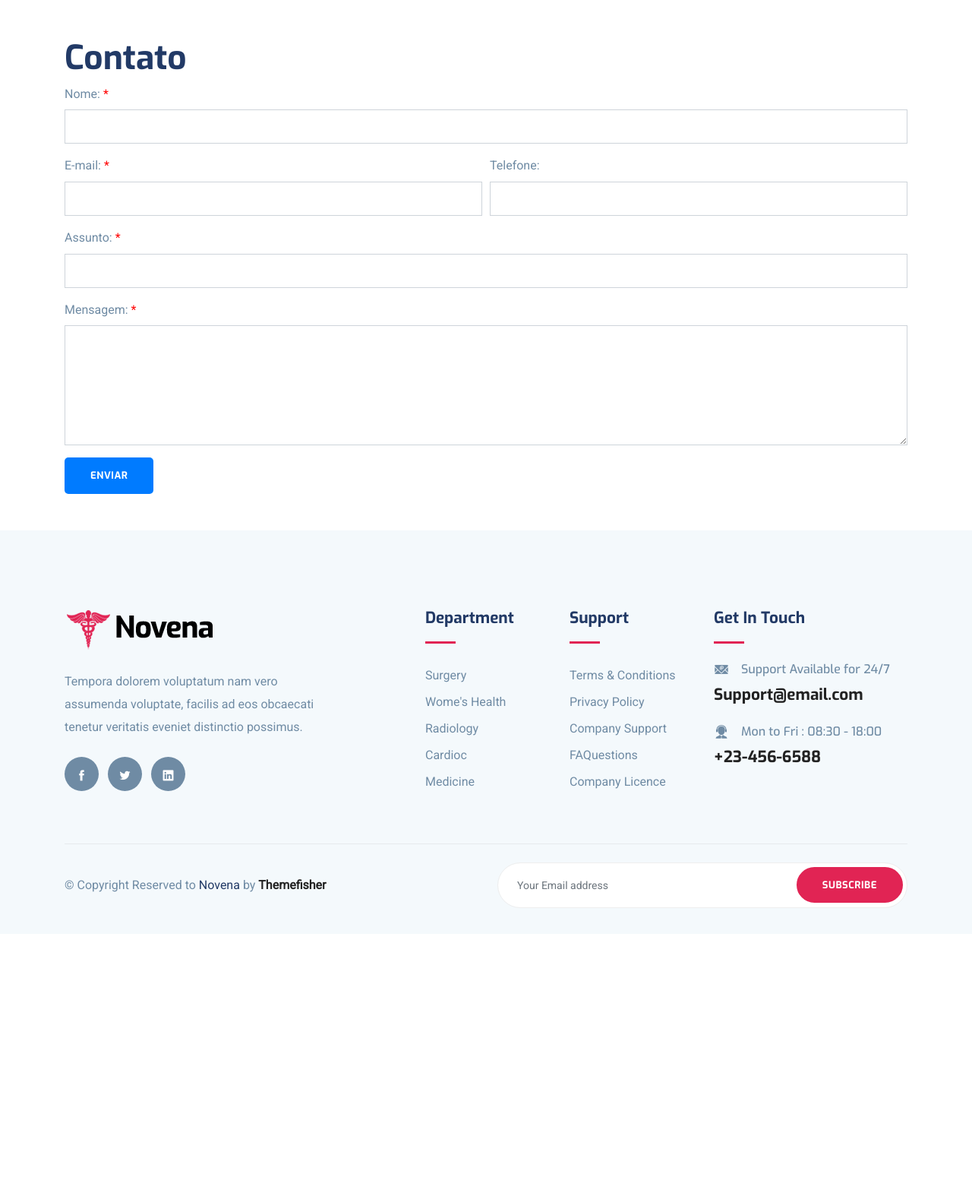
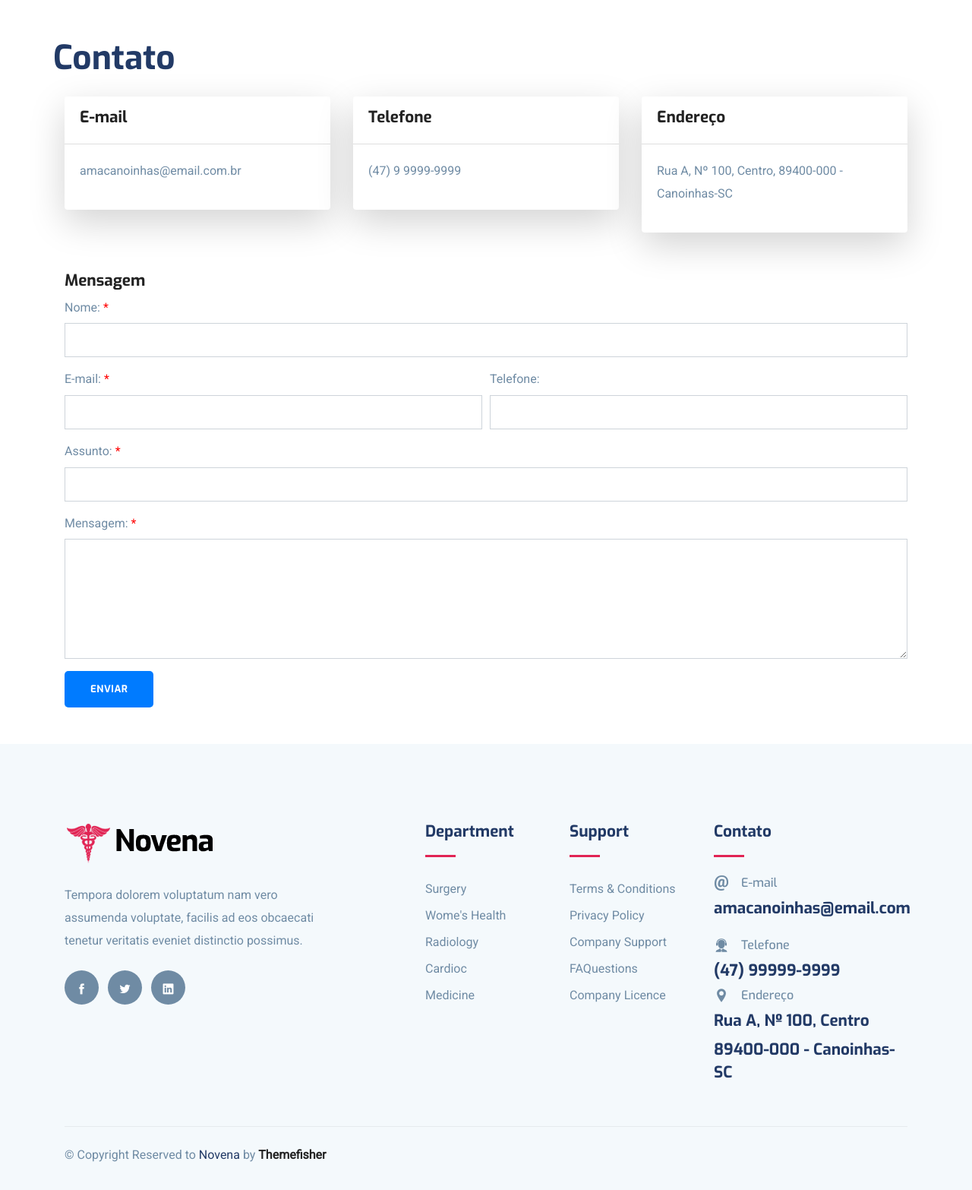
Before and after one commit to lbifsc/ama-canoinhas, a Django app: page /contato/ in a window 1280 px wide. Shown: the part 159-1725 px from the top of the page at 76% size. Before the commit the page ends 1354 px from the top, so only its background shows below. Run offline with Django 3.2, Linux system fonts and the light colour scheme; some libraries are stand-ins or nearby versions.

Commit message:
Adicionado informações para contato

```diff
--- a/ama/templates/ama/contato.html
+++ b/ama/templates/ama/contato.html
@@ -4,11 +4,43 @@
 {% block conteudo %}
     <section class="section-top">
         <div class="container mb-5">
-            <div class="section-title">
-                <h2>Contato</h2>
+            <div class="row">
+                <div class="section-title">
+                    <h2>Contato</h2>
+                </div>
             </div>
 
-            {% crispy mensagem-form %}
+            <div class="row mt-3">
+                <div class="col-lg-4">
+                    <div class="card shadow-lg">
+                        <div class="card-header"><h4>E-mail</h4></div>
+                        <div class="card-body">
+                            <p>amacanoinhas@email.com.br</p>
+                        </div>
+                    </div>
+                </div>
+                <div class="col-lg-4">
+                    <div class="card shadow-lg">
+                        <div class="card-header"><h4>Telefone</h4></div>
+                        <div class="card-body">
+                            <p>(47) 9 9999-9999</p>
+                        </div>
+                    </div>
+                </div>
+                <div class="col-lg-4">
+                    <div class="card shadow-lg">
+                        <div class="card-header"><h4>Endereço</h4></div>
+                        <div class="card-body">
+                            <p>Rua A, Nº 100, Centro, 89400-000 - Canoinhas-SC</p>
+                        </div>
+                    </div>
+                </div>
+            </div>
+
+            <div class="mt-5">
+                <h4>Mensagem</h4>
+                {% crispy mensagem-form %}
+            </div>
         </div>
     </section>
 {% endblock conteudo %}
--- a/templates/base.html
+++ b/templates/base.html
@@ -96,23 +96,32 @@
 
 				<div class="col-lg-3 col-md-6 col-sm-6">
 					<div class="widget widget-contact mb-5 mb-lg-0">
-						<h4 class="text-capitalize mb-3">Get in Touch</h4>
+						<h4 class="text-capitalize mb-3">Contato</h4>
 						<div class="divider mb-4"></div>
 
 						<div class="footer-contact-block mb-4">
 							<div class="icon d-flex align-items-center">
-								<i class="icofont-email mr-3"></i>
-								<span class="h6 mb-0">Support Available for 24/7</span>
+								<i class="icofont-ui-email mr-3"></i>
+								<span class="h6 mb-0">E-mail</span>
 							</div>
-							<h4 class="mt-2"><a href="tel:+23-345-67890">Support@email.com</a></h4>
+							<h4 class="mt-2">amacanoinhas@email.com</h4>
 						</div>
 
 						<div class="footer-contact-block">
 							<div class="icon d-flex align-items-center">
 								<i class="icofont-support mr-3"></i>
-								<span class="h6 mb-0">Mon to Fri : 08:30 - 18:00</span>
+								<span class="h6 mb-0">Telefone</span>
 							</div>
-							<h4 class="mt-2"><a href="tel:+23-345-67890">+23-456-6588</a></h4>
+							<h4 class="mt-2">(47) 99999-9999</h4>
+						</div>
+
+						<div class="footer-contact-block">
+							<div class="icon d-flex align-items-center">
+								<i class="icofont-location-pin mr-3"></i>
+								<span class="h6 mb-0">Endereço</span>
+							</div>
+							<h4 class="mt-2">Rua A, Nº 100, Centro</h4>
+							<h4 class="mt-2">89400-000 - Canoinhas-SC</h4>
 						</div>
 					</div>
 				</div>
@@ -124,14 +133,6 @@
 						<div class="copyright">
 							&copy; Copyright Reserved to <span class="text-color">Novena</span> by <a
 								href="https://themefisher.com/" target="_blank">Themefisher</a>
-						</div>
-					</div>
-					<div class="col-lg-6">
-						<div class="subscribe-form text-lg-right mt-5 mt-lg-0">
-							<form action="#" class="subscribe">
-								<input type="text" class="form-control" placeholder="Your Email address">
-								<a href="#" class="btn btn-main-2 btn-round-full">Subscribe</a>
-							</form>
 						</div>
 					</div>
 				</div>
```
